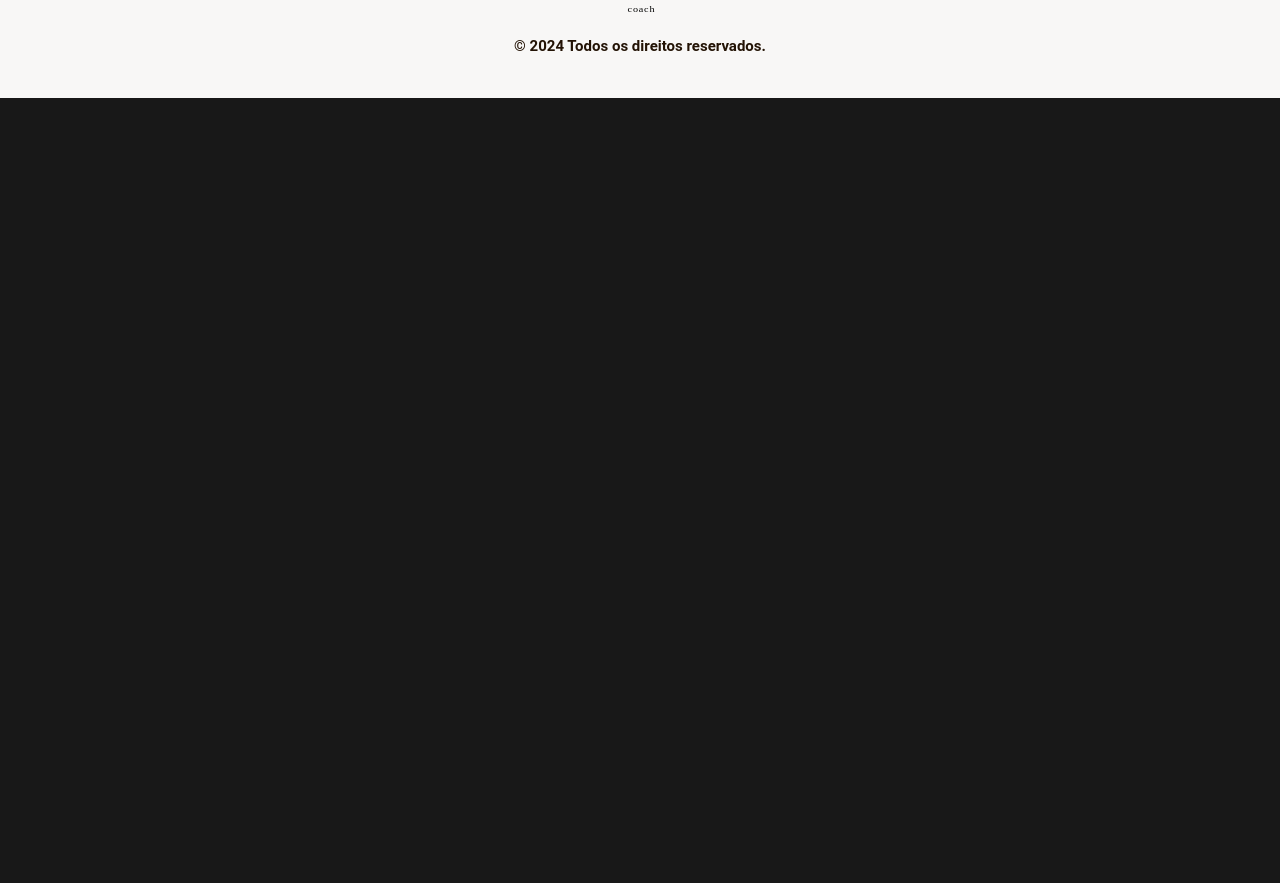
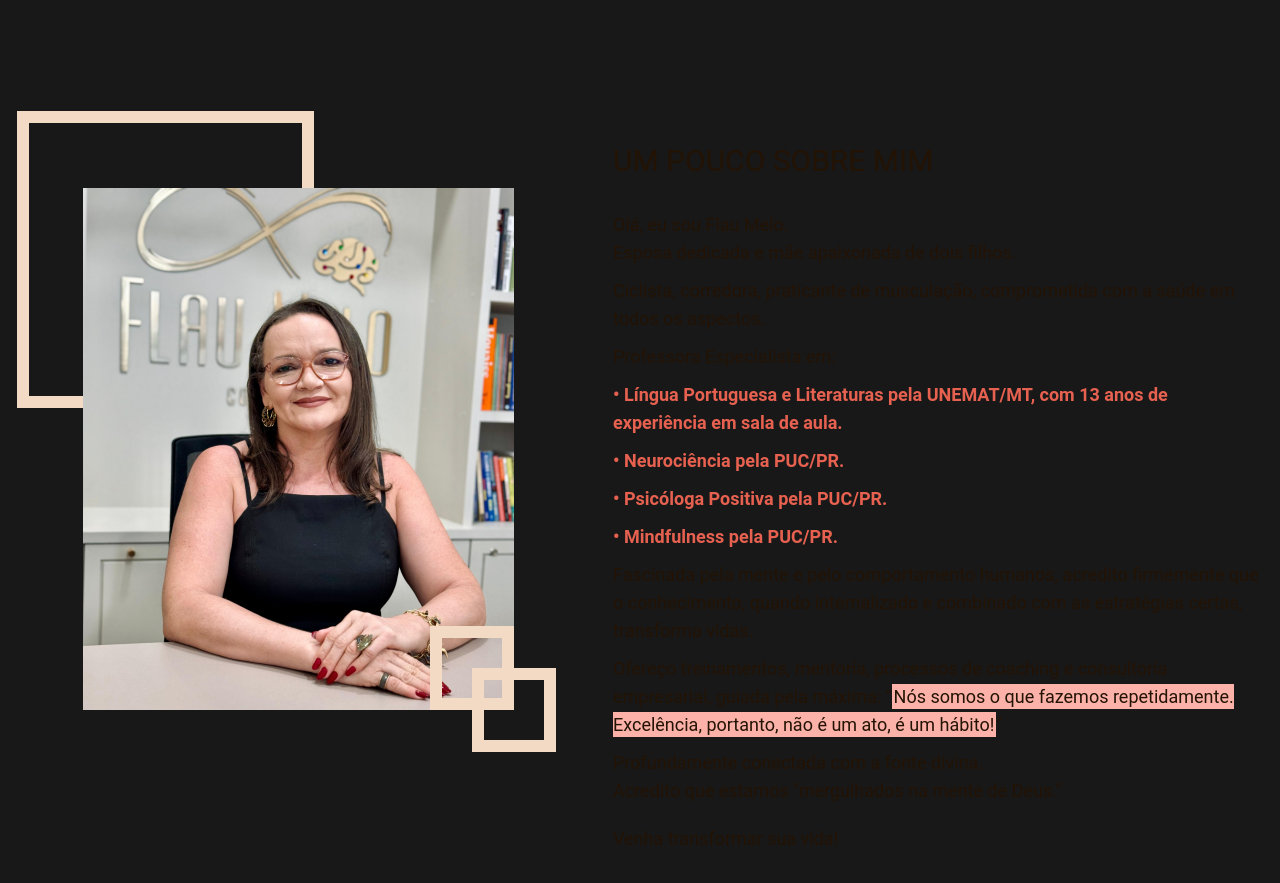
Before and after one commit to mccartney0/flau-melo, a Vue app: page / in a window 1280 px wide. Shown: the part 2966-3849 px from the top of the page. Before the commit the page ends 3064 px from the top, so only its background shows below. Built offline with nearby package versions, Linux system fonts and the light colour scheme.

Commit message:
feat: about page done

```diff
--- /dev/null
+++ b/src/components/About.vue
@@ -0,0 +1,68 @@
+<template>
+  <div class="wrapper-about flex justify-evenly gap-10">
+    <img src="@/assets/flaudiene-corpo-inteiro-3.png" alt="Flau Melo">
+
+    <div class="about-container">
+      <div class="title text-3xl my-8">
+        UM POUCO SOBRE MIM
+      </div>
+
+      <div class="content text-lg">
+        <p>Olá, eu sou Flau Melo.</p>
+
+        <ul>
+          <li>Esposa dedicada e mãe apaixonada de dois filhos.</li>
+          <li>Ciclista, corredora, praticante de musculação, comprometida com a saúde em todos os aspectos.</li>
+          <li>Professora Especialista em:</li>
+          <li class="specialization"> • Língua Portuguesa e Literaturas pela UNEMAT/MT, com 13 anos de experiência em sala de aula.</li>
+          <li class="specialization"> • Neurociência pela PUC/PR.</li>
+          <li class="specialization"> • Psicóloga Positiva pela PUC/PR.</li>
+          <li class="specialization"> • Mindfulness pela PUC/PR.</li>
+          <li>Fascinada pela mente e pelo comportamento humanos, acredito firmemente que o conhecimento, quando internalizado e combinado com as estratégias certas, transforma vidas.</li>
+          <li>Ofereço treinamentos, mentoria, processos de coaching e consultoria empresarial, guiada pela máxima: "<span class="highlight">Nós somos o que fazemos repetidamente. Excelência, portanto, não é um ato, é um hábito!</span>"</li>
+        </ul>
+
+        <p>Profundamente conectada com a fonte divina.</p>
+        <p>Acredito que estamos "mergulhados na mente de Deus."</p>
+
+        <p class="pt-5">Venha transformar sua vida!</p>
+      </div>
+    </div>
+  </div>
+</template>
+
+<style lang="scss" scoped>
+  .wrapper-about {
+    margin: 220px 0;
+
+    img {
+      height: max-content;
+    }
+
+    .about-container {
+      color: var(--vt-c-black-soft);
+
+      .content {
+        width: 650px;
+
+        ul {
+          padding: 0;
+
+          li {
+            margin-bottom: 10px;
+
+            &.specialization {
+              font-weight: bold;
+              color: #e66150;
+            }
+
+            .highlight {
+              background-color: var(--vt-c-white-mute);
+              padding: 2px;
+            }
+          }
+        }
+      }
+    }
+  }
+</style>
--- a/src/views/AboutView.vue
+++ /dev/null
@@ -1,9 +0,0 @@
-<template>
-  <div class="about">
-    <h1>This is an about page</h1>
-  </div>
-</template>
-
-<style>
-
-</style>
--- a/src/views/HomeView.vue
+++ b/src/views/HomeView.vue
@@ -1,4 +1,5 @@
 <script setup lang="ts">
+  import About from '@/components/About.vue';
   import BannerIntro from '@/components/BannerIntro.vue';
   import CompanyHighlights from '@/components/CompanyHighlights.vue';
   import MeetYourProfile from '@/components/MeetYourProfile.vue';
@@ -11,5 +12,6 @@
     <CompanyHighlights id="mentorias"/>
     <SuccessPaths />
     <MeetYourProfile />
+    <About id="sobre" />
   </div>
 </template>
```
Also changed, not shown: src/assets/flaudiene-corpo-inteiro-3.png (added).
